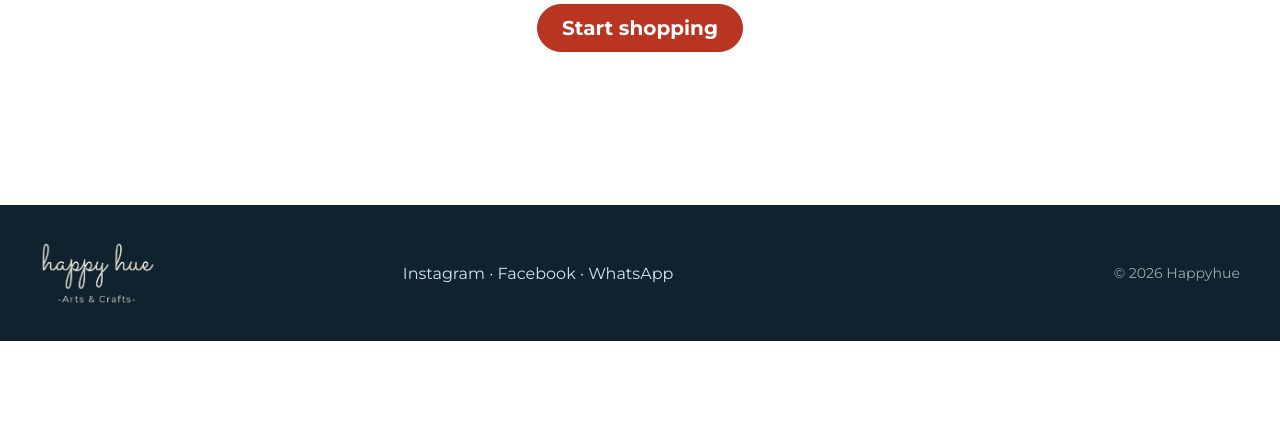
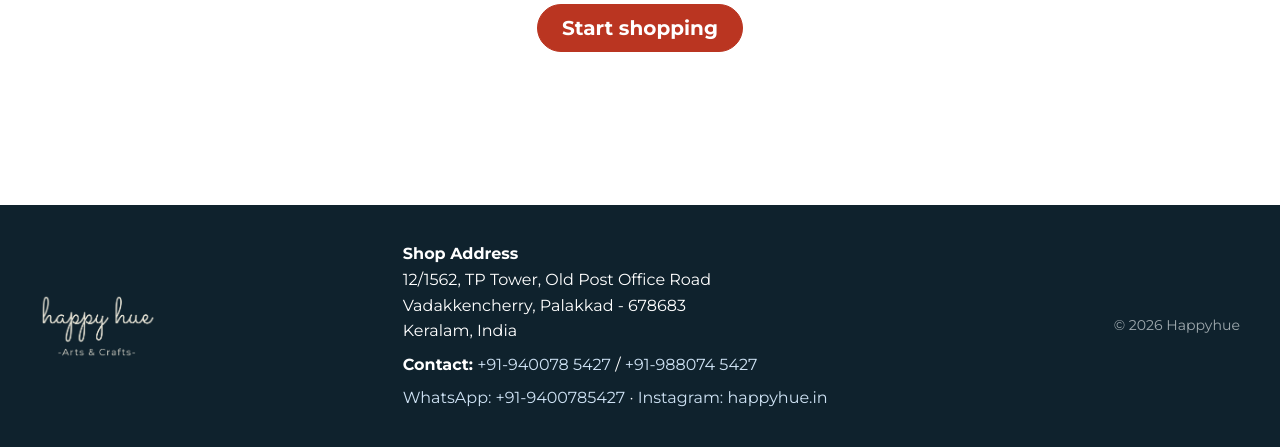
Before and after one commit to suhailvs/happyhue, a Django app: page /accounts/orders/ in a window 1280 px wide. Shown: the part 437-884 px from the top of the page. Before the commit the page ends 778 px from the top, so only its background shows below. Run offline with Django 5.2, Linux system fonts and the light colour scheme; the visitor is signed in with stand-in values (Sample User, id 1); data comes from the database, SQL or seed files in the repository; data that the repository does not hold is empty.

Commit message:
added contact

```diff
--- a/store/templates/base.html
+++ b/store/templates/base.html
@@ -143,15 +143,26 @@
     {% block content %}{% endblock %}
   </main>
 
-  <footer class="foot">
+  <footer class="foot" id="contact">
     <div class="container foot-row">
       <a href="{% url 'store:home' %}" class="foot-brand">
         <img class="foot-logo" src="{% static 'images/logo-cream.png' %}" alt="Happy Hue Arts &amp; Crafts">
       </a>
       <div class="foot-contact">
-
+        <p class="mb-2">
+          <strong>Shop Address</strong><br>
+          12/1562, TP Tower, Old Post Office Road<br>
+          Vadakkencherry, Palakkad - 678683<br>
+          Keralam, India
+        </p>
+        <p class="mb-2">
+          <strong>Contact:</strong>
+          <a href="tel:+919400785427">+91-940078 5427</a> /
+          <a href="tel:+919880745427">+91-988074 5427</a>
+        </p>
         <p class="mb-0">
-          <a href="https://www.instagram.com/happyhue.in/" target="_blank" rel="noopener noreferrer">Instagram</a> · <a href="#">Facebook</a> · <a href="#">WhatsApp</a>
+          <a href="https://wa.me/919400785427" target="_blank" rel="noopener noreferrer">WhatsApp: +91-9400785427</a> ·
+          <a href="https://www.instagram.com/happyhue.in/" target="_blank" rel="noopener noreferrer">Instagram: happyhue.in</a>
         </p>
       </div>
       <span class="foot-copy">© {% now "Y" %} {{ store_name }}</span>
```
